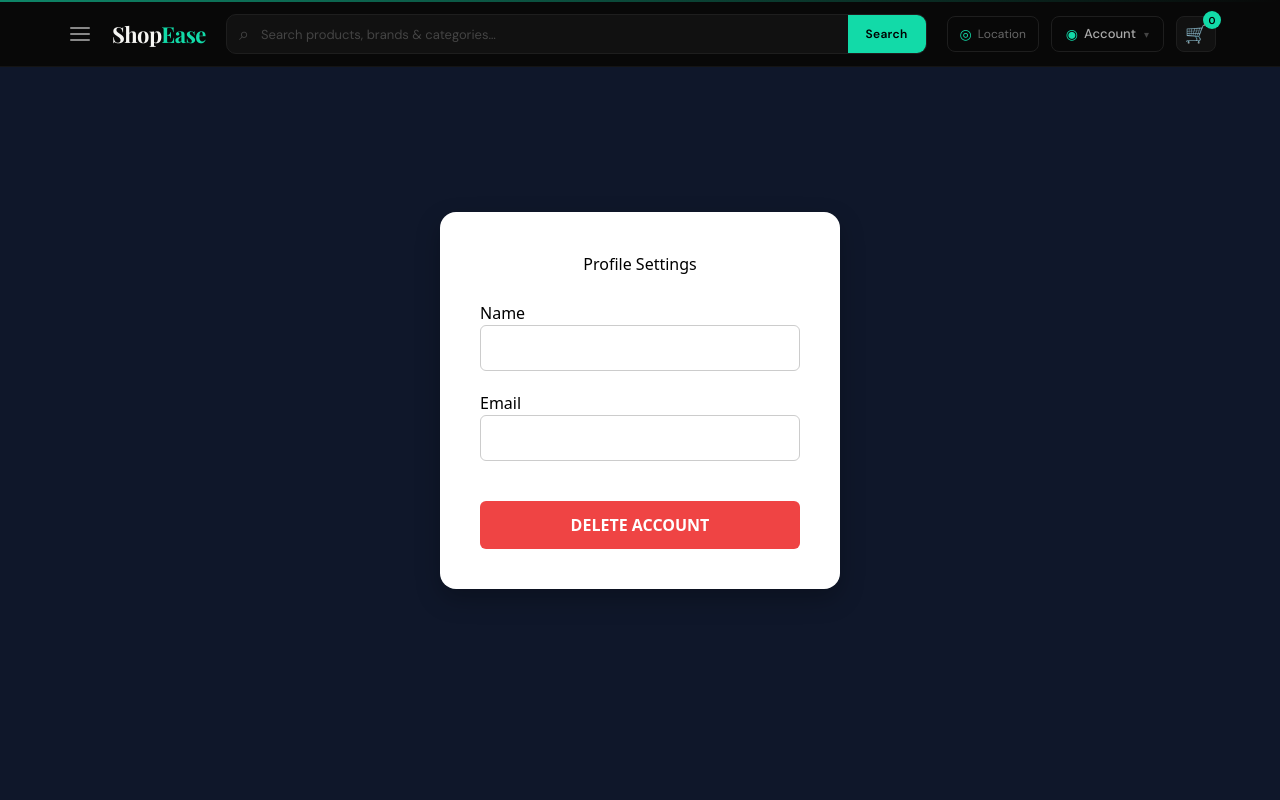
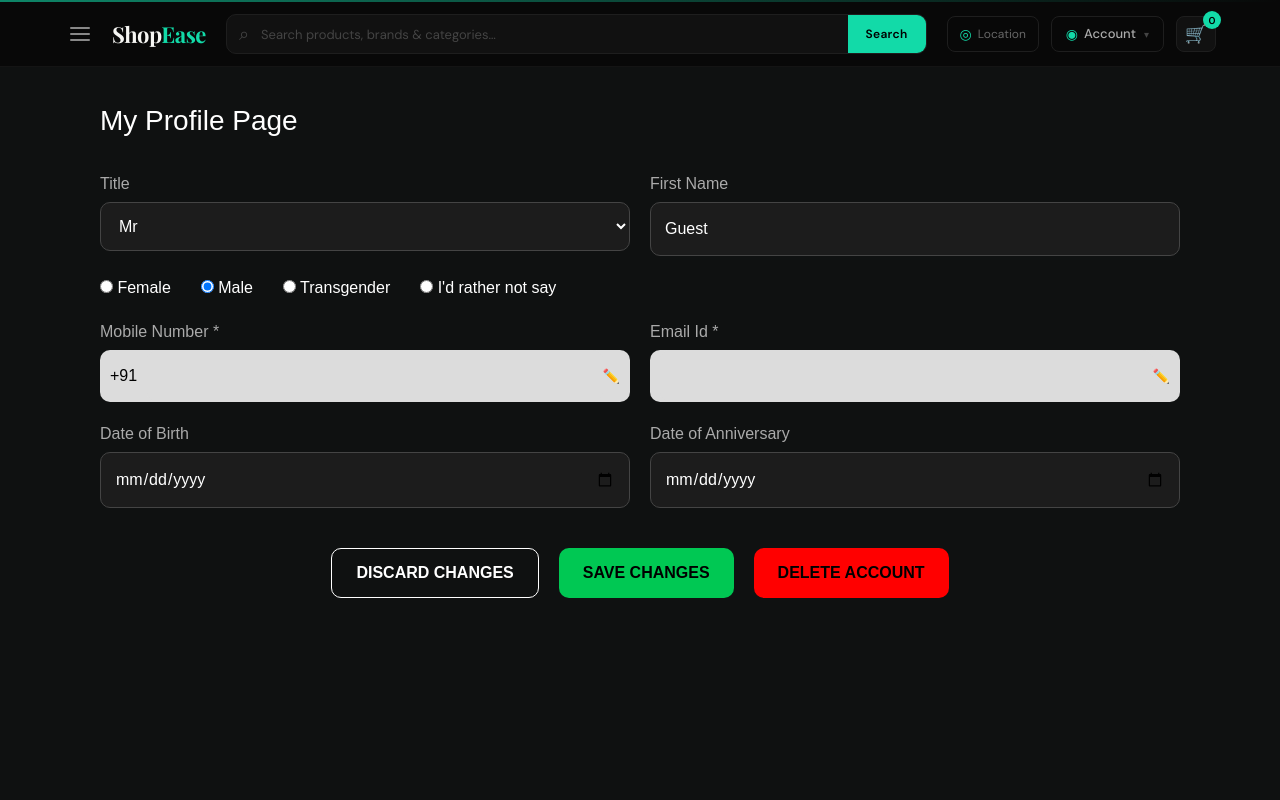
Before and after one commit to techy-nitin/ShopEase, a React (Vite) app in the folder ShopEase/: page /#/profile in a window 1280 px wide. Shown: the top 800 px of the page. Built offline with nearby package versions, Linux system fonts and the light colour scheme.

Commit message:
chanfe profile

```diff
--- a/ShopEase/src/profile.jsx
+++ b/ShopEase/src/profile.jsx
@@ -1,128 +1,228 @@
 import React, { useState } from "react";
 import { API_BASE } from "./config";
-
 export default function ProfilePage() {
   const [focus, setFocus] = useState(null);
-
-  // get logged-in user
-  const currentUser = JSON.parse(localStorage.getItem("user"));
-
-  const handleDelete = async (e) => {
-    e.preventDefault();
-
-    if (!currentUser || !currentUser.id) {
-      alert("User not found");
-      return;
-    }
-
-    const confirmDelete = window.confirm(
-      "Are you sure you want to permanently delete your account?"
-    );
-
-    if (!confirmDelete) return;
+  const handleDelete = async (userId) => {
+    const isConfirmed = window.confirm("Delete account permanently?");
+    if (!isConfirmed) return;
 
     try {
-      const response = await fetch(
-        `${API_BASE}/api/auth/delete/${currentUser.id}`,
-        {
-          method: "DELETE",
+        const response = await fetch(`${API_BASE}/delete/${userId}`, {
+            method: "DELETE",
+        });
+
+        const data = await response.json();
+
+        if (response.ok) {
+            window.location.href = "/login";
+        } else {
+            alert(data.error || "Failed to delete account");
         }
-      );
-
-      if (!response.ok) {
-        throw new Error("Delete failed");
-      }
-
-      // remove user session
-      localStorage.removeItem("user");
-
-      alert("Account deleted successfully");
-
-      // redirect to login page
-      window.location.href = "/ShopEase/#/login";
     } catch (error) {
-      console.error(error);
-      alert("Failed to delete account");
+        console.error(error);
+        alert("Something went wrong");
     }
+};
+  const styles = {
+    container: {
+      background: "#0f1111",
+      minHeight: "100vh",
+      padding: "100px",
+      color: "white",
+      fontFamily: "Arial",
+    },
+    title: {
+      fontSize: "28px",
+      marginBottom: "30px",
+    },
+    grid: {
+      display: "grid",
+      gridTemplateColumns: "1fr 1fr",
+      gap: "20px",
+    },
+    full: {
+      gridColumn: "span 2",
+    },
+    label: {
+      color: "#aaa",
+      marginBottom: "6px",
+      display: "block",
+    },
+    input: (name) => ({
+      width: "100%",
+      padding: "14px",
+      borderRadius: "10px",
+      border: focus === name ? "1px solid #00c853" : "1px solid #444",
+      background: "#1c1c1c",
+      color: "white",
+      outline: "none",
+      boxShadow:
+        focus === name ? "0 0 8px rgba(0,200,83,0.5)" : "none",
+      transition: "0.3s",
+    }),
+    read: {
+      background: "#dcdcdc",
+      color: "black",
+      border: "none",
+    },
+    radio: {
+      display: "flex",
+      gap: "30px",
+    },
+    inputIcon: {
+      display: "flex",
+      alignItems: "center",
+      background: "#dcdcdc",
+      borderRadius: "10px",
+      padding: "0 10px",
+    },
+    prefix: {
+      marginRight: "10px",
+      color: "black",
+    },
+    icon: {
+      cursor: "pointer",
+      fontSize: "14px",
+    },
+    btnWrap: {
+      display: "flex",
+      justifyContent: "center",
+      gap: "20px",
+      marginTop: "40px",
+    },
+    btn: {
+      padding: "12px 24px",
+      borderRadius: "10px",
+      cursor: "pointer",
+      fontWeight: "600",
+      transition: "0.3s",
+    },
+    discard: {
+      background: "transparent",
+      border: "1px solid white",
+      color: "white",
+    },
+    save: {
+      background: "#00c853",
+      border: "none",
+      color: "black",
+    },
+     delete: {
+      background: "Red",
+      border: "none",
+      color: "black",
+    },
   };
 
   return (
     <div style={styles.container}>
-      <div style={styles.card}>
-        <h2 style={styles.title}>Profile Settings</h2>
+      <h3 style={styles.title}>My Profile Page</h3>
 
-        <form>
-          <div style={styles.field}>
-            <label>Name</label>
+      <form>
+        <div style={styles.grid}>
+
+          {/* Title */}
+          <div>
+            <label style={styles.label}>Title</label>
+            <select
+              style={styles.input("title")}
+              onFocus={() => setFocus("title")}
+              onBlur={() => setFocus(null)}
+            >
+              <option>Mr</option>
+              <option>Ms</option>
+              <option>Mrs</option>
+            </select>
+          </div>
+
+          {/* First Name */}
+          <div>
+            <label style={styles.label}>First Name</label>
             <input
-              type="text"
-              value={currentUser?.name || ""}
-              readOnly
-              style={styles.input}
+              defaultValue="Guest"
+              style={styles.input("fname")}
+              onFocus={() => setFocus("fname")}
+              onBlur={() => setFocus(null)}
             />
           </div>
 
-          <div style={styles.field}>
-            <label>Email</label>
+          {/* Gender */}
+          <div style={styles.full}>
+            <div style={styles.radio}>
+              <label><input type="radio" name="g" /> Female</label>
+              <label><input type="radio" name="g" defaultChecked /> Male</label>
+              <label><input type="radio" name="g" /> Transgender</label>
+              <label><input type="radio" name="g" /> I'd rather not say</label>
+            </div>
+          </div>
+
+          {/* Mobile */}
+          <div>
+            <label style={styles.label}>Mobile Number *</label>
+            <div style={styles.inputIcon}>
+              <span style={styles.prefix}>+91</span>
+              <input
+                defaultValue=""
+                readOnly
+                style={{ ...styles.input(), ...styles.read }}
+              />
+              <span style={styles.icon}>✏️</span>
+            </div>
+          </div>
+
+          {/* Email */}
+          <div>
+            <label style={styles.label}>Email Id *</label>
+            <div style={styles.inputIcon}>
+              <input
+                defaultValue=""
+                readOnly
+                style={{ ...styles.input(), ...styles.read }}
+              />
+              <span style={styles.icon}>✏️</span>
+            </div>
+          </div>
+
+          {/* DOB */}
+          <div>
+            <label style={styles.label}>Date of Birth</label>
             <input
-              type="text"
-              value={currentUser?.email || ""}
-              readOnly
-              style={styles.input}
+              type="date"
+              style={styles.input("dob")}
+              onFocus={() => setFocus("dob")}
+              onBlur={() => setFocus(null)}
             />
           </div>
 
+          {/* Anniversary */}
+          <div>
+            <label style={styles.label}>Date of Anniversary</label>
+            <input
+              type="date"
+              style={styles.input("ann")}
+              onFocus={() => setFocus("ann")}
+              onBlur={() => setFocus(null)}
+            />
+          </div>
+
+        </div>
+
+        {/* Buttons */}
+        <div style={styles.btnWrap}>
+          <button type="button" style={{ ...styles.btn, ...styles.discard }}>
+            DISCARD CHANGES
+          </button>
+          <button type="button" style={{ ...styles.btn, ...styles.save }}>
+            SAVE CHANGES
+          </button>
           <button
             type="button"
-            onClick={handleDelete}
-            style={styles.deleteBtn}
-          >
+            onClick={() => handleDelete(currentUser.id)}
+            style={{ ...styles.btn, ...styles.delete }}>
             DELETE ACCOUNT
           </button>
-        </form>
-      </div>
+        </div>
+      </form>
     </div>
   );
 }
-
-const styles = {
-  container: {
-    minHeight: "100vh",
-    display: "flex",
-    justifyContent: "center",
-    alignItems: "center",
-    background: "#0f172a",
-  },
-  card: {
-    background: "#fff",
-    padding: "40px",
-    borderRadius: "16px",
-    width: "400px",
-    boxShadow: "0 10px 25px rgba(0,0,0,0.25)",
-  },
-  title: {
-    marginBottom: "25px",
-    textAlign: "center",
-  },
-  field: {
-    marginBottom: "20px",
-    display: "flex",
-    flexDirection: "column",
-  },
-  input: {
-    padding: "10px",
-    borderRadius: "6px",
-    border: "1px solid #ccc",
-  },
-  deleteBtn: {
-    marginTop: "20px",
-    width: "100%",
-    padding: "12px",
-    border: "none",
-    background: "#ef4444",
-    color: "#fff",
-    fontWeight: "bold",
-    borderRadius: "6px",
-    cursor: "pointer",
-  },
-};
```
